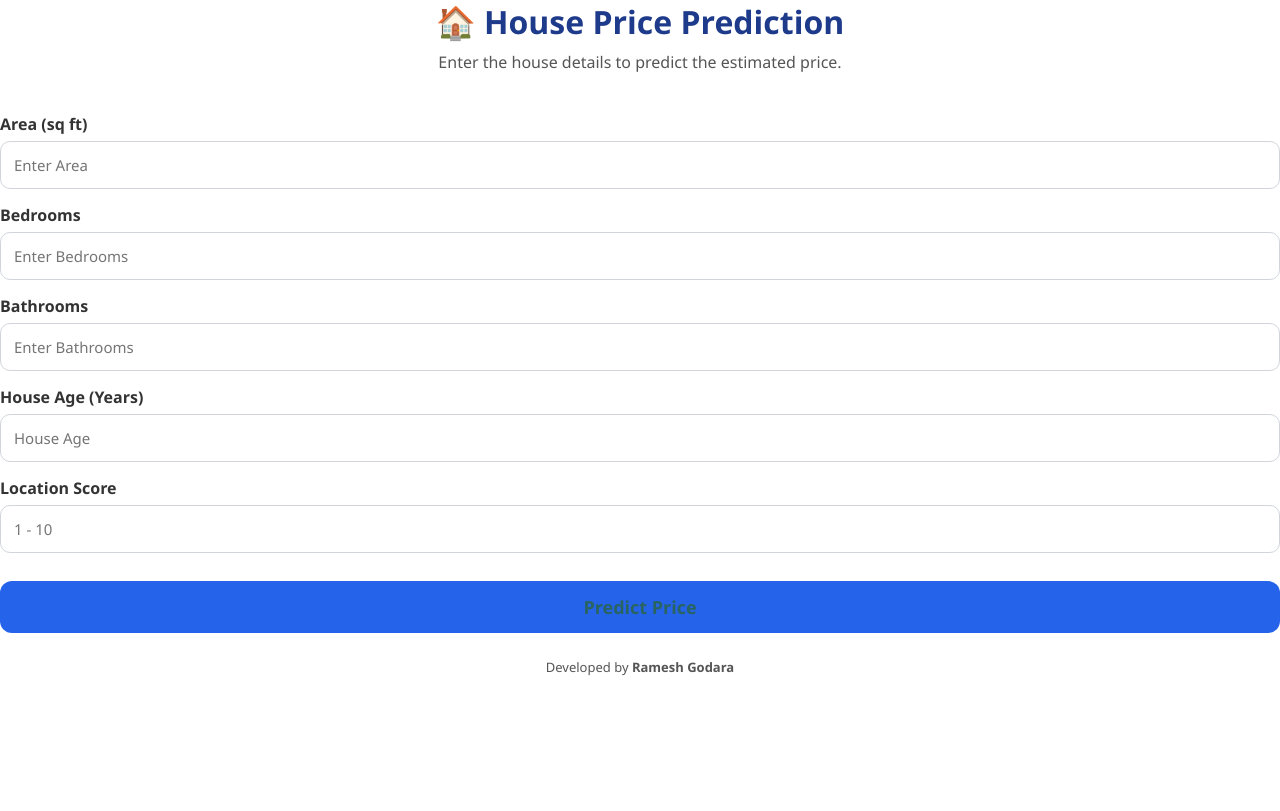
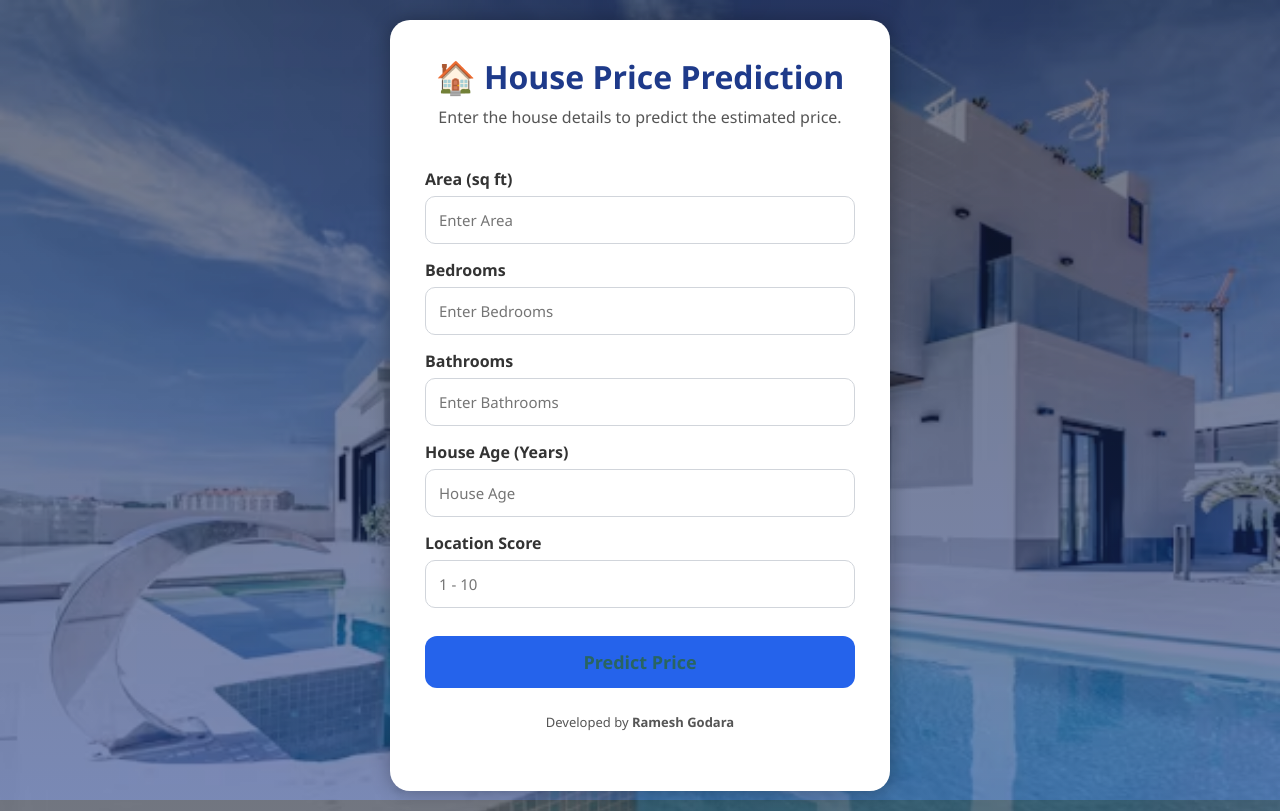
Before and after one commit to rameshgodara3841-web/House-Price-Prediction-Flask, a Flask app: page / in a window 1280 px wide. Before the commit the page ends 676 px from the top, so only its background shows below. Run offline with Flask 3, Linux system fonts and the light colour scheme; parts of the project's set-up code (start-up, migrations or seed data) failed here and were passed over.

Commit message:
Add background gradient and image to body

```diff
--- a/static/style.css
+++ b/static/style.css
@@ -4,6 +4,7 @@
     box-sizing:border-box;
     font-family:'Segoe UI', Tahoma, Geneva, Verdana, sans-serif;
 }
+body{
      background:
     linear-gradient(rgba(15,23,42,0.55), rgba(30,58,138,0.55)),
     url("house.avif");
```
